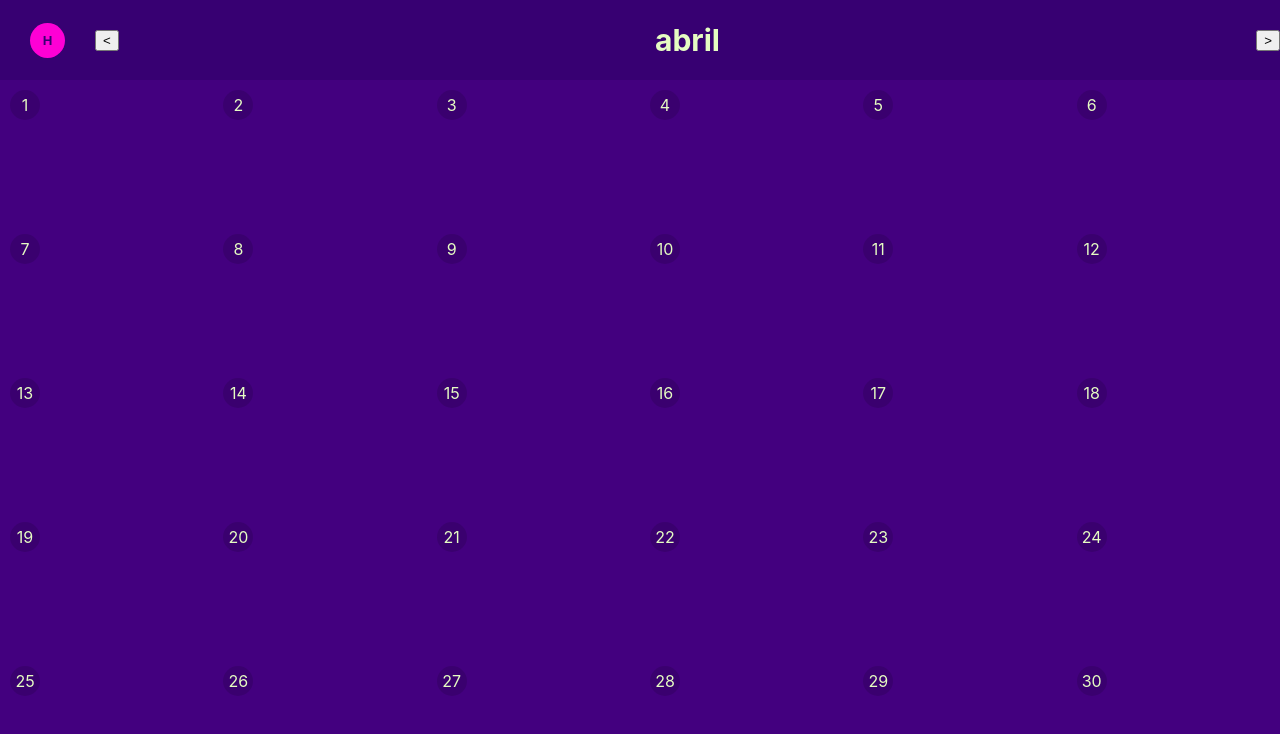
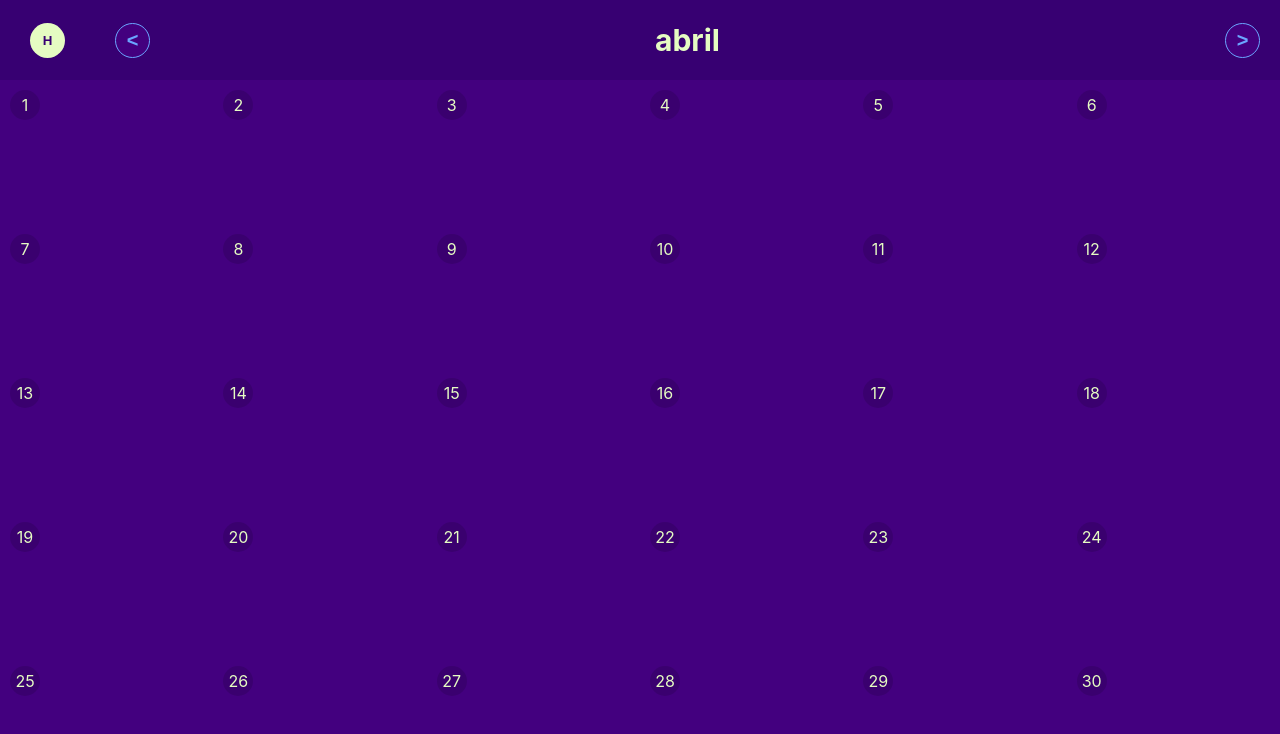
Before and after one commit to jmmzzei/redux-calendar, a React (Create React App) app: page /abril in a window 1280 px wide. Shown: the top 734 px of the page. Built offline with nearby package versions, Linux system fonts and the light colour scheme.

Commit message:
Change styles to NPBtn, HomeBtn and Form

```diff
--- a/src/components/FormStyled.js
+++ b/src/components/FormStyled.js
@@ -32,25 +32,23 @@ export const FormStyled = styled.form`
   }
 
   button {
-    width: 2.5rem;
-    height: 2.5rem;
+    width: 2.4rem;
+    height: 2.4rem;
     border-radius: 50%;
-    color: white;
-    border: none;
-    background: var(--accent);
+    border: 1.3px solid var(--secondary);
+    color: var(--secondary);
+    background: var(--dark);
     font-weight: bold;
 
     :hover {
-      animation: gradient 1s ease forwards;
+      animation: gradient 0.3s ease forwards;
     }
 
     @keyframes gradient {
       100% {
-        background: linear-gradient(
-          45deg,
-          var(--accent),
-          var(--secondary) 100%
-        );
+        color: var(--dark);
+        border: 1.5px solid var(--light);
+        background: var(--light);
       }
     }
   }
--- a/src/components/HomeBtnStyled.js
+++ b/src/components/HomeBtnStyled.js
@@ -7,17 +7,18 @@ export const HomeBtnStyled = styled.button`
   border: none;
   border-radius: 50%;
   margin: 3rem;
-  background: var(--accent);
+  background: var(--light);
   color: var(--dark);
   font-weight: bold;
 
   :hover {
-    animation: gradient 1s ease forwards;
+    animation: color 0.3s ease forwards;
   }
 
-  @keyframes gradient {
+  @keyframes color {
     100% {
-      background: linear-gradient(45deg, var(--accent), var(--secondary) 160%);
+      background: var(--secondary);
+      color: var(--light);
     }
   }
 `
--- a/src/components/NPBtn.js
+++ b/src/components/NPBtn.js
@@ -1,5 +1,6 @@
 import React from "react"
 import { Link } from "react-router-dom"
+import { NPBtnStyled } from "./NPBtnStyled"
 
 export const NPBtn = ({ match, next }) => {
   let month = match && match.params.month
@@ -27,7 +28,7 @@ export const NPBtn = ({ match, next }) => {
 
   return (
     <Link to={goto(next)}>
-      <button>{next ? ">" : "<"}</button>
+      <NPBtnStyled>{next ? ">" : "<"}</NPBtnStyled>
     </Link>
   )
 }
--- /dev/null
+++ b/src/components/NPBtnStyled.js
@@ -0,0 +1,26 @@
+import styled from "styled-components"
+
+export const NPBtnStyled = styled.button`
+  width: 3.5rem;
+  height: 3.5rem;
+  margin: 2rem;
+  color: var(--secondary);
+  background: var(--primary);
+  border: 1.5px solid var(--secondary);
+  font-weight: bold;
+  font-size: 2rem;
+  border-radius: 50%;
+  cursor: pointer;
+
+  :hover {
+    animation: bkg 0.3s ease forwards;
+  }
+
+  @keyframes bkg {
+    100% {
+      color: var(--dark);
+      background: var(--light);
+      border: 1.5px solid var(--light);
+    }
+  }
+`
```
